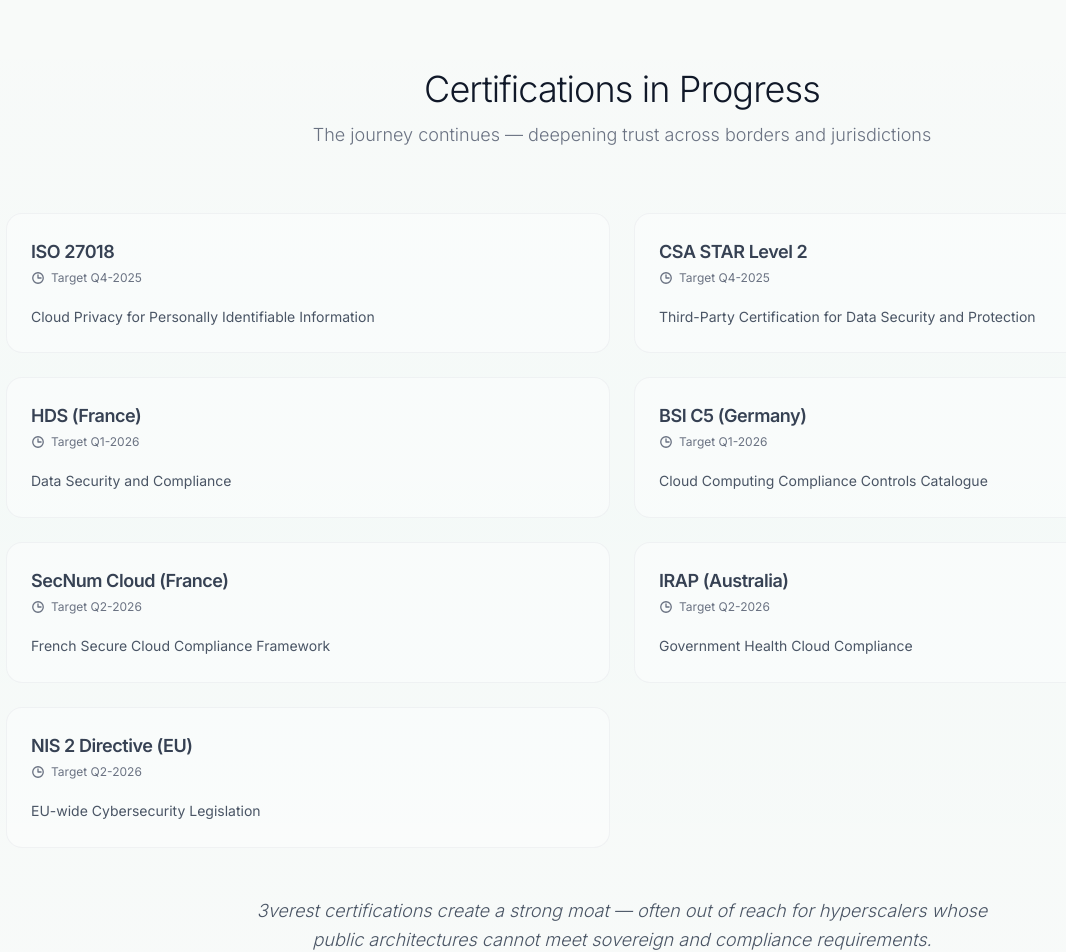
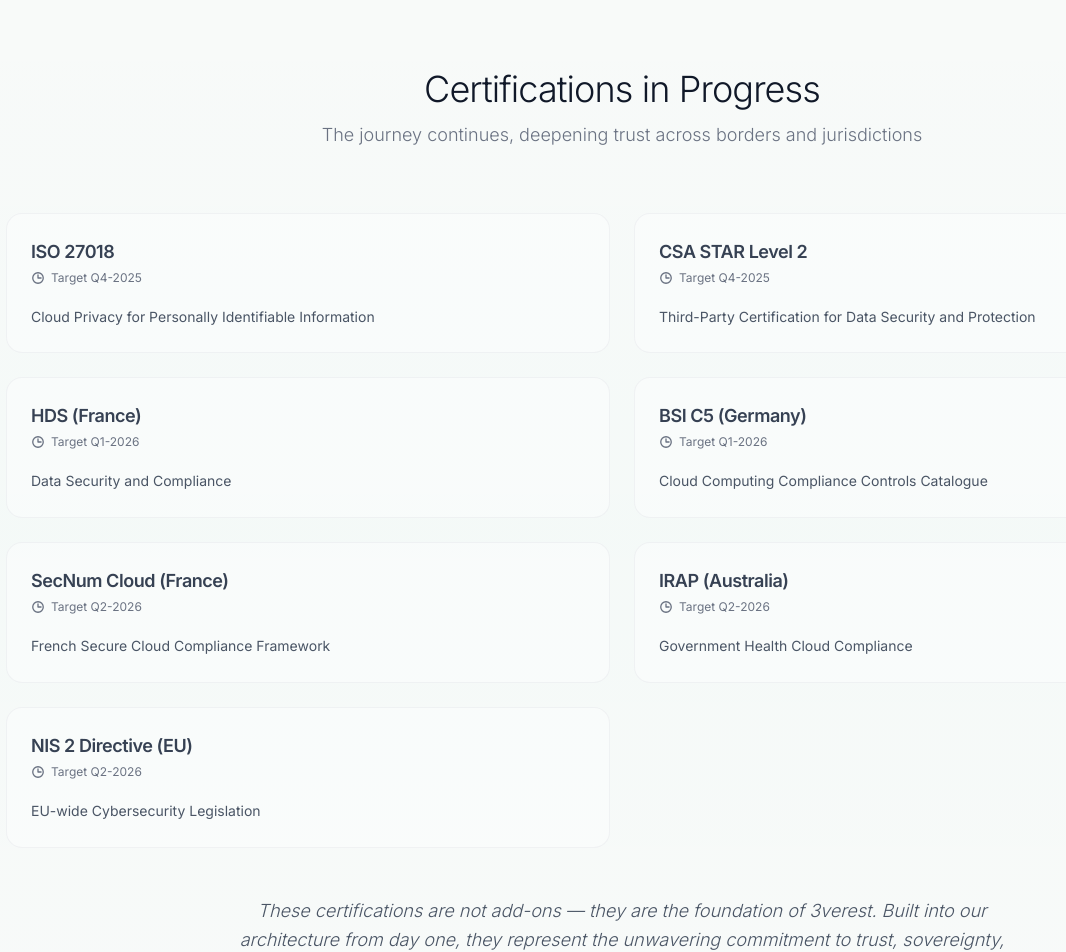
Before and after one commit to scottavante-rgb/3verest3, a Next.js app in the folder 3verest3/: page /trust in a window 1280 px wide. Shown: the part 1300-2252 px from the top of the page, without its empty margins (18-1084 px from the left). Built offline with nearby package versions, Linux system fonts and the light colour scheme.

Commit message:
Update Trust page: strengthen certification message and remove em dash

```diff
--- a/3verest3/src/app/trust/page.tsx
+++ b/3verest3/src/app/trust/page.tsx
@@ -293,7 +293,7 @@
               Certifications in Progress
             </h2>
             <p className="text-lg text-gray-500 dark:text-white/50 font-light">
-              The journey continues — deepening trust across borders and jurisdictions
+              The journey continues, deepening trust across borders and jurisdictions
             </p>
           </motion.div>
 
@@ -311,8 +311,9 @@
             className="text-center"
           >
             <p className="text-base md:text-lg text-gray-600 dark:text-white/60 italic max-w-3xl mx-auto leading-relaxed font-light">
-              3verest certifications create a strong moat — often out of reach for hyperscalers
-              whose public architectures cannot meet sovereign and compliance requirements.
+              These certifications are not add-ons — they are the foundation of 3verest.
+              Built into our architecture from day one, they represent the unwavering commitment
+              to trust, sovereignty, and compliance that defines who we are.
             </p>
           </motion.div>
         </div>
```
